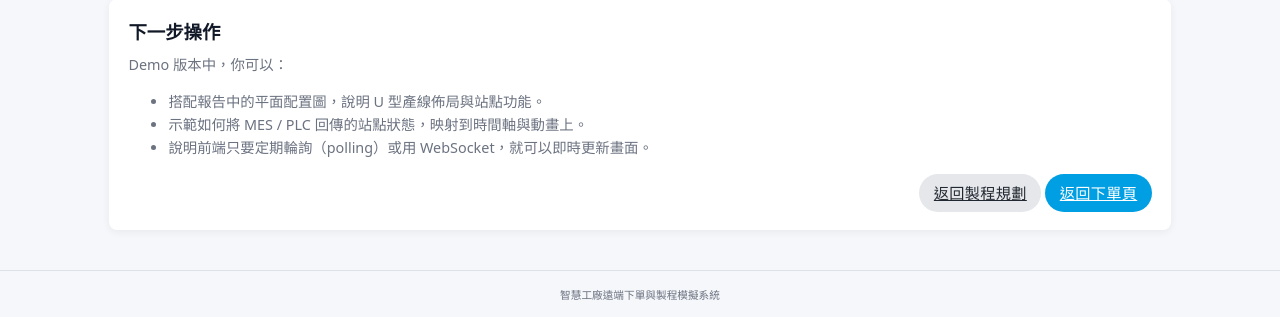
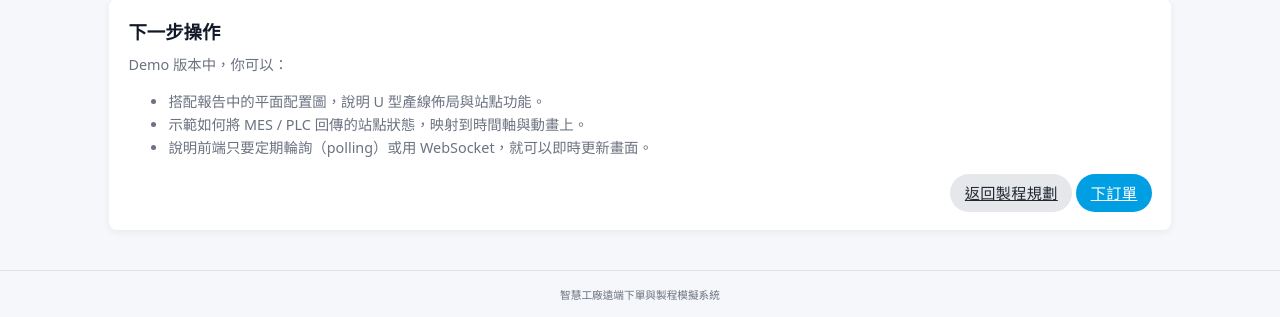
Before and after one commit to 70130H940410/Festo, a Flask app: page /factory/simulate in a window 1280 px wide. Shown: the part 1716-2033 px from the top of the page. Run offline with Flask 3, Linux system fonts and the light colour scheme; a user stored in the database is signed in.

Commit message:
新order資料庫跟改動simulate.html按鈕:下訂單

```diff
--- a/shopping_website/templates/factory/simulate.html
+++ b/shopping_website/templates/factory/simulate.html
@@ -233,7 +233,7 @@
       返回製程規劃
     </a>
     <a class="btn" href="{{ url_for('order.order_page') }}">
-      返回下單頁
+      下訂單
     </a>
   </div>
 </div>
```
